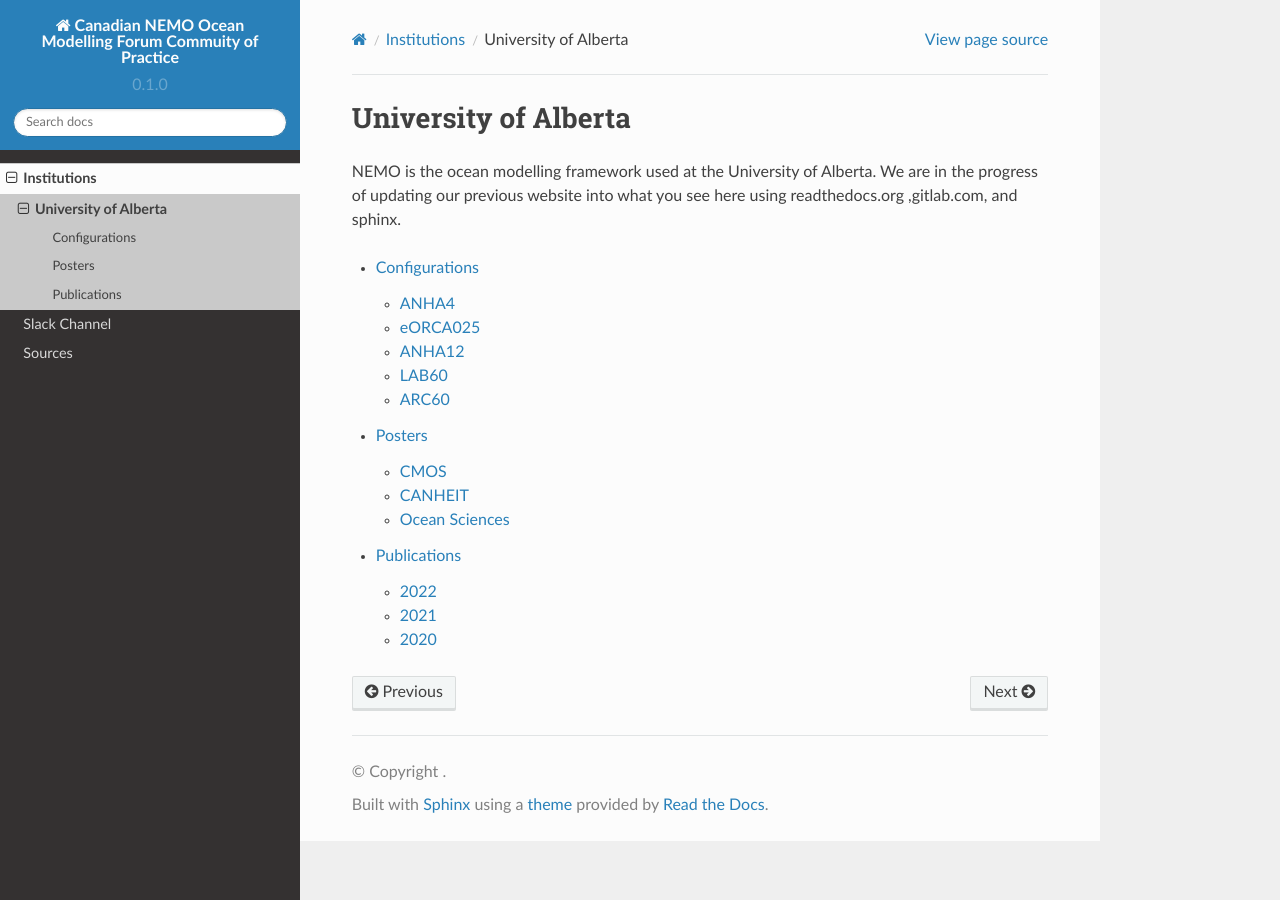
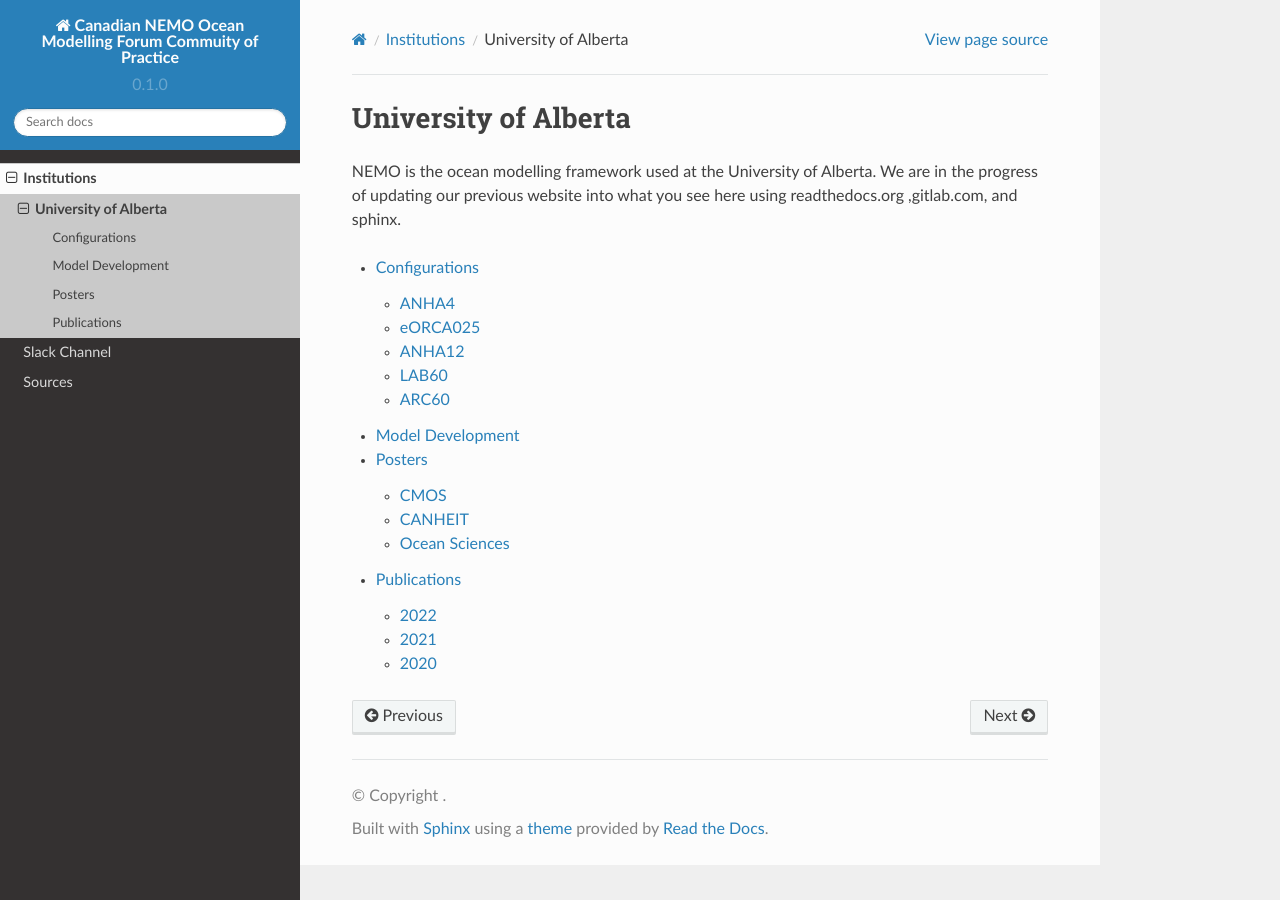
Before and after one commit to UofA-NEMO/Canadian-NEMO-Ocean-Modelling-Forum-Community-of-Practice, a Sphinx documentation site: the page built from docs/Institutions/UofA/index.rst, in a window 1280 px wide. Built offline with Sphinx 7.4.7 and the Read the Docs theme 2.0.0, drawn with Linux system fonts in a browser that asks for light colours; pages that are not in the unit, such as notebooks, are missing from menus.

Commit message:
Update index.rst

```diff
--- a/docs/Institutions/UofA/index.rst
+++ b/docs/Institutions/UofA/index.rst
@@ -7,6 +7,7 @@ NEMO is the ocean modelling framework used at the University of Alberta. We are
    :maxdepth: 2
 
    Configurations/index
+   Model_Development/index
    Posters/index
    Presentations/index
    Publications/index
```
